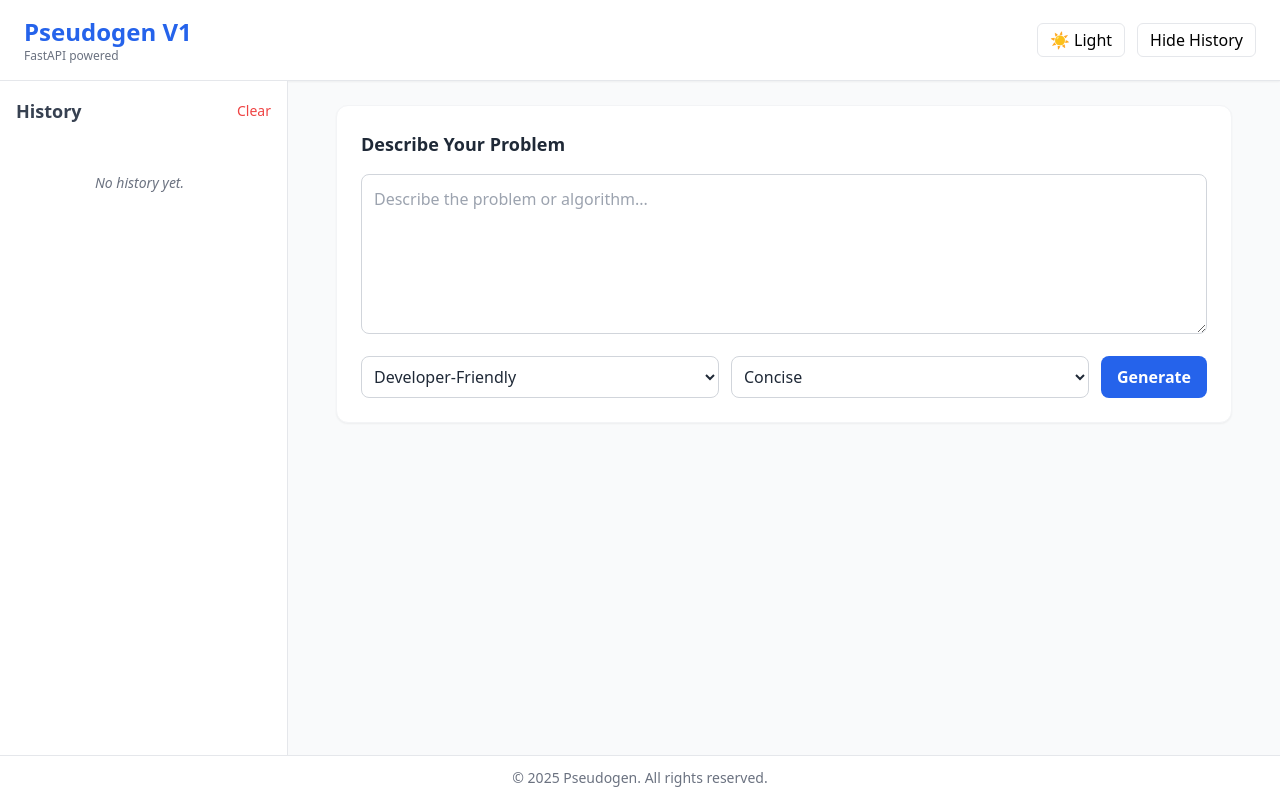
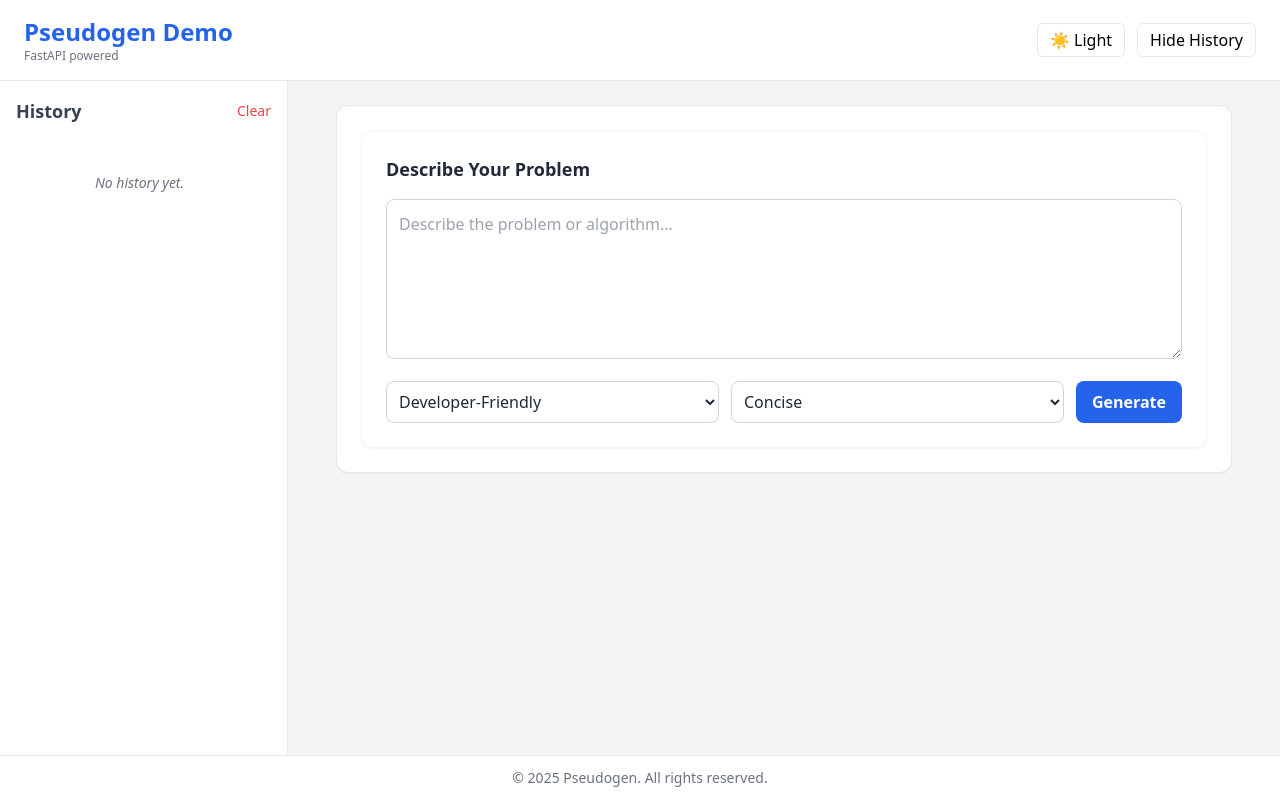
Before and after one commit to Zeetay1/pseudogen_v1, a React (Vite) app in the folder frontend/: page / in a window 1280 px wide. Built offline with nearby package versions, Linux system fonts and the light colour scheme.

Commit message:
fixed app background not changing by theme

```diff
--- a/frontend/src/App.jsx
+++ b/frontend/src/App.jsx
@@ -59,11 +59,11 @@ export default function App() {
   };
 
   return (
-    <div className={`${rootClass} min-h-screen bg-gray-50 dark:bg-slate-900 dark:text-gray-100`}>
+    <div className={`${rootClass} min-h-screen bg-gray-100 dark:bg-slate-900 dark:text-gray-100`}>
       <div className="flex flex-col min-h-screen">
         <header className="bg-white dark:bg-slate-800 dark:border-slate-700 shadow-sm py-4 px-6 flex items-center justify-between border-b border-gray-200">
           <div>
-            <h1 className="text-2xl font-bold text-blue-600 dark:text-blue-400">Pseudogen V1</h1>
+            <h1 className="text-2xl font-bold text-blue-600 dark:text-blue-400">Pseudogen Demo</h1>
             <div className="text-xs text-gray-500 dark:text-slate-300">FastAPI powered</div>
           </div>
 
@@ -88,14 +88,13 @@ export default function App() {
           </div>
         </header>
 
-        <main className="flex flex-1 overflow-hidden">
+        <main className="flex flex-1 overflow-hidden bg-gray-50 dark:bg-slate-900">
           {/* Sidebar */}
           <aside
             className={`bg-white dark:bg-slate-800 border-r border-gray-200 dark:border-slate-700 p-4 transition-all
                         ${isHistoryOpen ? "w-72" : "w-0"} overflow-hidden`}
             aria-hidden={!isHistoryOpen}
           >
-            {/* keep scroll confined to this panel */}
             <div className="h-full flex flex-col">
               <div className="flex items-center justify-between mb-4">
                 <h2 className="text-lg font-semibold text-gray-700 dark:text-gray-100">History</h2>
@@ -117,8 +116,11 @@ export default function App() {
           </aside>
 
           {/* Workspace */}
-          <section id="main-workspace" className="flex-1 p-6 overflow-auto">
-            <div className="max-w-4xl mx-auto">
+          <section
+            id="main-workspace"
+            className="flex-1 p-6 overflow-auto bg-gray-100 dark:bg-slate-950 transition-colors"
+          >
+            <div className="max-w-4xl mx-auto bg-white dark:bg-slate-900 p-6 rounded-xl shadow-sm border border-gray-200 dark:border-slate-800">
               <InputForm
                 onResult={(entry) => {
                   saveToHistory(entry);
```
